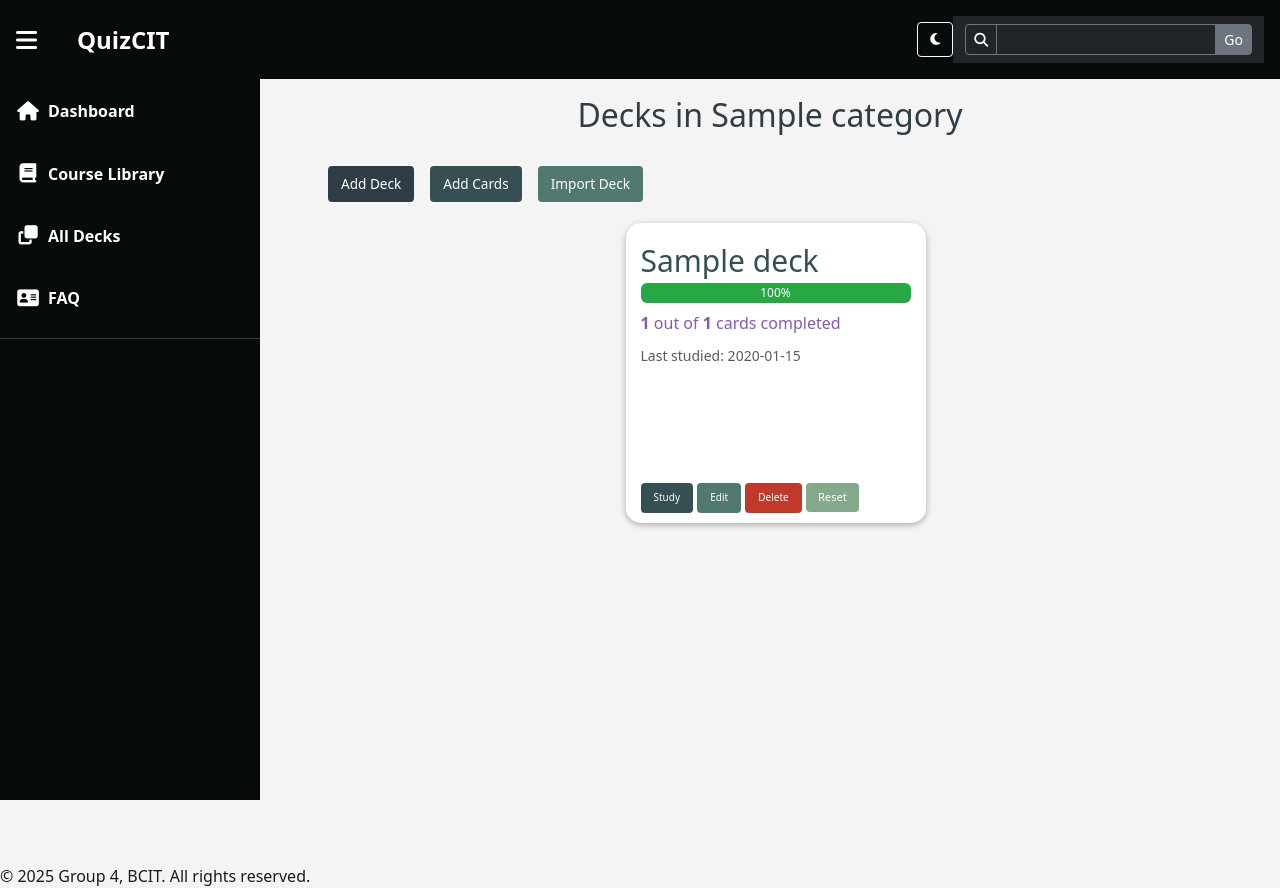
After one commit to JChacon2001/CIT-PROJECT, a Flask app: page /course/1 in a window 1280 px wide. The commit adds this page. Run offline with Flask 3, Linux system fonts and the light colour scheme; tables that the repository leaves empty hold one stand-in row (values such as "Sample post"); some libraries are stand-ins or nearby versions; some web fonts are replaced.

Commit message:
created a new page and route for it, fixed sidebar

```diff
--- a/routes/html.py
+++ b/routes/html.py
@@ -396,3 +396,33 @@ def search_all():
         decks=decks,
         cards=cards
     )
+
+
+@html_bp.route("/course/<int:category_id>")
+def course_decks(category_id):
+    category = db.session.execute(
+        db.select(Category)
+        .options(db.joinedload(Category.decks).joinedload(Deck.cards))
+        .where(Category.id == category_id)
+    ).unique().scalars().first()
+
+    if not category:
+        return "Course not found", 404
+
+    decks = []
+    for deck in category.decks:
+        total = len(deck.cards)
+        completed = sum(1 for card in deck.cards if card.completed)
+        percent = round((completed / total) * 100) if total else 0
+
+        decks.append({
+            "id": deck.id,
+            "name": deck.name,
+            "upload_date": deck.upload_date,
+            "last_studied": deck.last_studied,
+            "total": total,
+            "completed": completed,
+            "percent": percent,
+        })
+
+    return render_template("course_decks.html", category=category.name, decks=decks)
--- a/static/script.js
+++ b/static/script.js
@@ -59,3 +59,17 @@ document.addEventListener("DOMContentLoaded", function () {
       });
     }
   });
+
+
+
+function toggleCourse(courseId) {
+  const content = document.getElementById(`course-${courseId}`);
+  const arrow = content.previousElementSibling.querySelector('.toggle-arrow');
+  if (content.style.display === "none" || content.style.display === "") {
+    content.style.display = "block";
+    arrow.textContent = "▼";
+  } else {
+    content.style.display = "none";
+    arrow.textContent = "▼";
+  }
+}
--- a/static/style.css
+++ b/static/style.css
@@ -133,6 +133,7 @@ body {
   position: sticky;
   top: 64px; /* height of the top bar */
   height: calc(100vh - 64px);
+  padding-top: 1rem;
   overflow-y: auto;
   width: 260px;
   background-color: var(--bar);
@@ -1034,3 +1035,139 @@ html.dark-mode .page-title {
   align-items: center;
   margin-bottom: 2rem;
 }
+
+/* ===== Course Deck Page Styling ===== */
+
+.course-page-title {
+  text-align: center;
+  margin-top: 2rem;
+  font-size: 2rem;
+  color: #333;
+}
+
+.course-deck-controls {
+  display: flex;
+  gap: 1rem;
+  justify-content: center;
+  margin: 2rem 0 1rem;
+}
+
+.course-deck-controls .btn {
+  padding: 0.5rem 1.5rem;
+  font-weight: bold;
+}
+
+.course-deck-list {
+  display: grid;
+  grid-template-columns: repeat(auto-fill, minmax(300px, 1fr));
+  gap: 1.5rem;
+  padding: 1rem;
+}
+
+.course-deck-card {
+  background-color: #fff;
+  border-radius: 12px;
+  box-shadow: 0 0 8px rgba(0,0,0,0.1);
+  padding: 1.5rem;
+  display: flex;
+  flex-direction: column;
+  justify-content: space-between;
+}
+
+.course-deck-title {
+  font-size: 1.25rem;
+  font-weight: bold;
+  text-decoration: none;
+  color: #333;
+  margin-bottom: 0.75rem;
+}
+
+.course-deck-title:hover {
+  text-decoration: underline;
+}
+
+.course-progress {
+  background-color: #e9ecef;
+  border-radius: 10px;
+  overflow: hidden;
+  height: 20px;
+  margin-bottom: 0.5rem;
+}
+
+.course-progress-bar {
+  color: #fff;
+  font-weight: bold;
+  text-align: center;
+  height: 100%;
+}
+
+/* Optional color reuse from global style */
+.bg-success {
+  background-color: #28a745 !important;
+}
+
+.bg-warning {
+  background-color: #ffc107 !important;
+}
+
+.bg-danger {
+  background-color: #dc3545 !important;
+}
+
+.course-completion,
+.course-last-studied {
+  font-size: 0.95rem;
+  color: #555;
+}
+
+.course-deck-actions {
+  margin-top: 1rem;
+  display: flex;
+  flex-wrap: wrap;
+  gap: 0.5rem;
+}
+
+.course-deck-actions .btn {
+  flex: 1;
+  text-align: center;
+  padding: 0.5rem;
+  font-weight: 600;
+}
+
+.bottom-padding {
+  height: 3rem;
+}
+
+.course-title {
+  font-size: 1.5rem;
+  margin-bottom: 1rem;
+  color: var(--pair-2-light);
+  display: flex;
+  align-items: center;
+  justify-content: space-between;
+  cursor: pointer;
+}
+
+.course-title .toggle-arrow {
+  font-size: 1rem;
+  margin-left: 0.5rem;
+  color: var(--pair-2-dark);
+}
+
+
+
+.course-title a {
+  color: var(--pair-2-light);
+  text-decoration: none;
+  transition: color 0.2s ease;
+}
+
+.course-title a:hover {
+  color: var(--pair-2-dark);
+  text-decoration: underline;
+}
+
+html.dark-mode .course-title,
+html.dark-mode .course-title a {
+  color: white;
+}
--- a/templates/base.html
+++ b/templates/base.html
@@ -76,7 +76,7 @@
     <span class="link-text">FAQ</span>
   </a>
 
-  <div class="sidebar-divider"></div>
+
 </nav>
 
 
--- /dev/null
+++ b/templates/course_decks.html
@@ -0,0 +1,55 @@
+{% extends "base.html" %}
+
+{% block content %}
+<h1 class="page-title">Decks in {{ category }}</h1>
+<div class="deck-controls">
+    <a href="{{ url_for('html.deck_form') }}" class="btn add-btn">Add Deck</a>
+    <a href="{{ url_for('html.create_card') }}" class="btn cards-btn">Add Cards</a>
+    <a href="{{ url_for('html.import_csv') }}" class="btn import-btn">Import Deck</a>
+</div>
+
+
+
+<div class="decks">
+  {% for i in decks %}
+  <div class="deck">
+    <a href="{{ url_for('html.deckcont', id=i.id)}}" class="title">{{ i.name }}</a>
+
+    <div class="progress mb-2" style="height: 20px;">
+      <div class="progress-bar
+        {% if i.percent >= 80 %} bg-success
+        {% elif i.percent >= 50 %} bg-warning
+        {% else %} bg-danger
+        {% endif %}"
+        role="progressbar"
+        style="width: {{ i.percent }}%;"
+        aria-valuenow="{{ i.percent }}"
+        aria-valuemin="0"
+        aria-valuemax="100">
+        {{ i.percent }}%
+      </div>
+    </div>
+
+    <p class="mb-2"><strong>{{ i.completed }}</strong> out of <strong>{{ i.total }}</strong> cards completed</p>
+
+    {% if i.last_studied %}
+      <p class="text-muted"><small>Last studied: {{ i.last_studied.strftime('%Y-%m-%d') }}</small></p>
+    {% endif %}
+
+    <div class="eord">
+      <a href="{{ url_for('html.study_deck', id=i.id) }}" class="btn view-btn">Study</a>
+      <a href="{{ url_for('html.edit_deck', id=i.id)}}" class="btn edit-btn">Edit</a>
+      <a href="{{ url_for('html.delete_deck', id=i.id)}}" class="btn delete-btn">Delete</a>
+      <form action="{{ url_for('html.reset_completion', id=i.id) }}" method="POST" style="display: inline;">
+        <button type="submit" class="btn reset-btn"
+          onclick="return confirm('Are you sure you want to reset progress for this deck?');">
+          Reset
+        </button>
+      </form>
+    </div>
+  </div>
+  {% endfor %}
+</div>
+
+<div style="height: 3rem;"></div>
+{% endblock %}
```
Also changed, not shown: templates/courses.html (+22 -2 lines).
